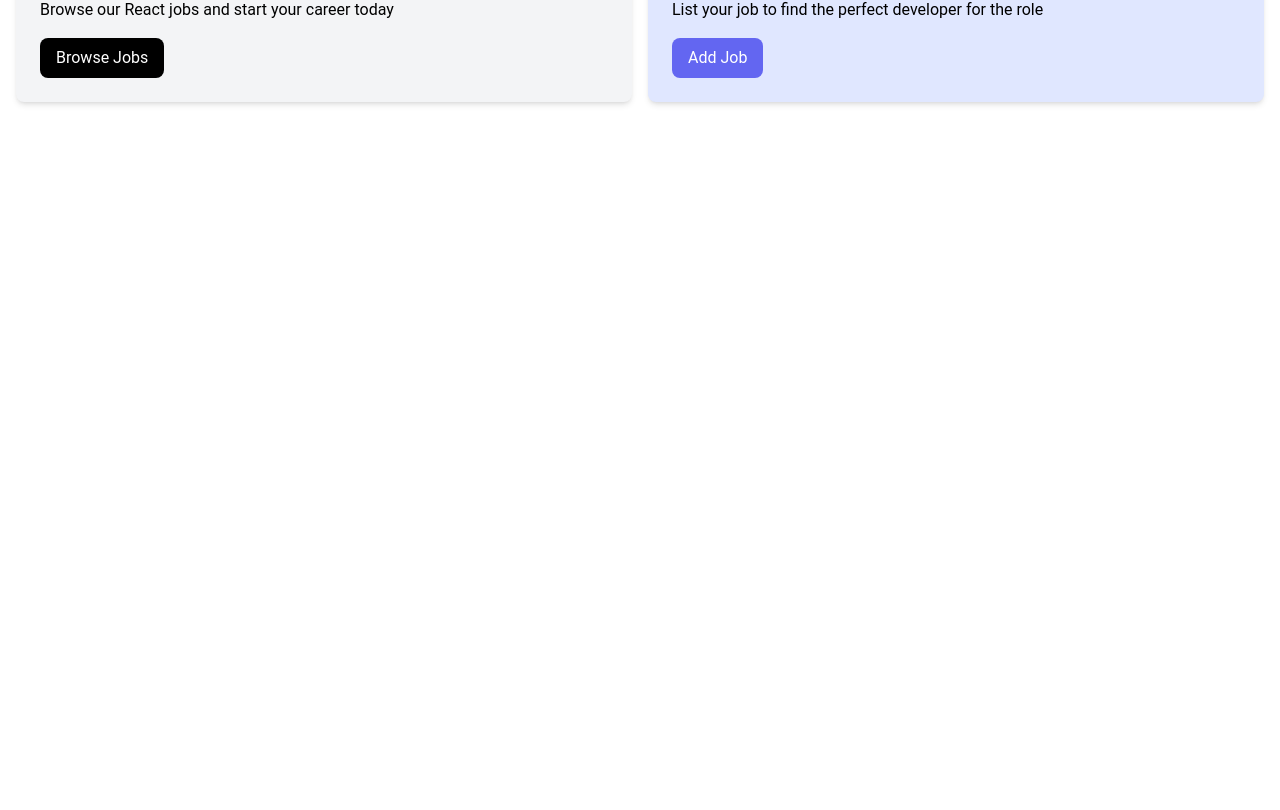
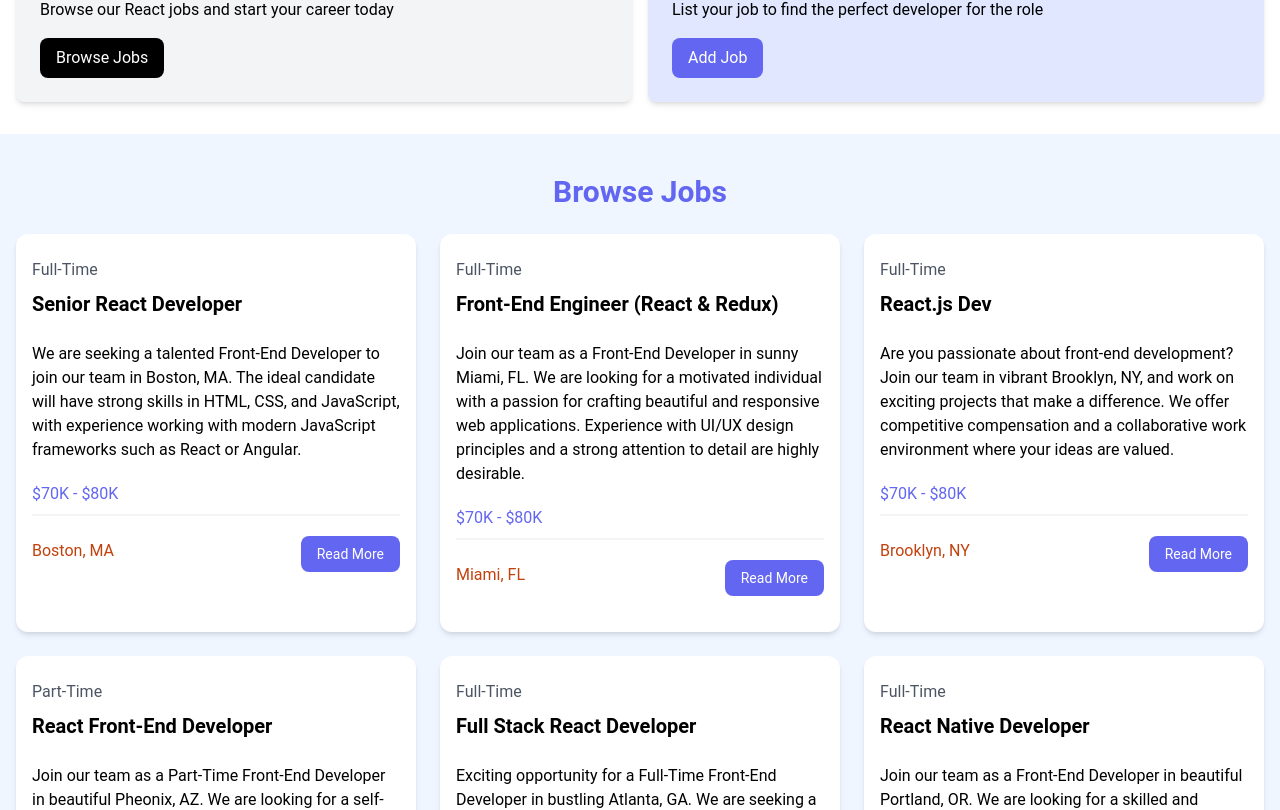
Before and after one commit to teaneziri/FindJobs, a React (Vite) app: page /jobs in a window 1280 px wide. Shown: the part 475-1285 px from the top of the page. Before the commit the page ends 800 px from the top, so only its background shows below. Built offline with nearby package versions, Linux system fonts and the light colour scheme.

Commit message:
added browse jobs with cards

```diff
--- a/src/App.jsx
+++ b/src/App.jsx
@@ -1,6 +1,7 @@
 import Navbar from "./components/Navbar"
 import Hero from "./components/Hero"
 import HomeCards from "./components/HomeCards"
+import JobsListings from "./components/JobsListings"
 
 const App = () => {
   return (
@@ -8,6 +9,7 @@ const App = () => {
      <Navbar />
      <Hero title='Become a React Dev' subtitle="Find the React job that fits your skills and needs"/>
      <HomeCards />
+     <JobsListings />
     </>
   )
 }
--- /dev/null
+++ b/src/components/JobsListings.jsx
@@ -0,0 +1,51 @@
+import React from 'react'
+import jobs from "../jobs.json"
+
+const JobsListings = () => {
+    console.log(jobs)
+  return (
+    <section className="bg-blue-50 px-4 py-10">
+    <div className="container-xl lg:container m-auto">
+      <h2 className="text-3xl font-bold text-indigo-500 mb-6 text-center">
+        Browse Jobs
+      </h2>
+      <div className="grid grid-cols-1 md:grid-cols-3 gap-6">
+        {jobs.map((job)=>(
+            <div className="bg-white rounded-xl shadow-md relative">
+            <div className="p-4">
+              <div className="mb-6">
+                <div className="text-gray-600 my-2">{job.type}</div>
+                <h3 className="text-xl font-bold">{job.title}</h3>
+              </div>
+
+              <div className="mb-5">
+               {job.description}
+              </div>
+
+              <h3 className="text-indigo-500 mb-2">{job.salary}</h3>
+
+              <div className="border border-gray-100 mb-5"></div>
+
+              <div className="flex flex-col lg:flex-row justify-between mb-4">
+                <div className="text-orange-700 mb-3">
+                  <i className="fa-solid fa-location-dot text-lg"></i>
+                  {job.location}
+                </div>
+                <a
+                  href="job.html"
+                  className="h-[36px] bg-indigo-500 hover:bg-indigo-600 text-white px-4 py-2 rounded-lg text-center text-sm"
+                >
+                 Read More
+                </a>
+              </div>
+            </div>
+          </div>
+        ))}
+
+      </div>
+    </div>
+  </section>
+  )
+}
+
+export default JobsListings
```
